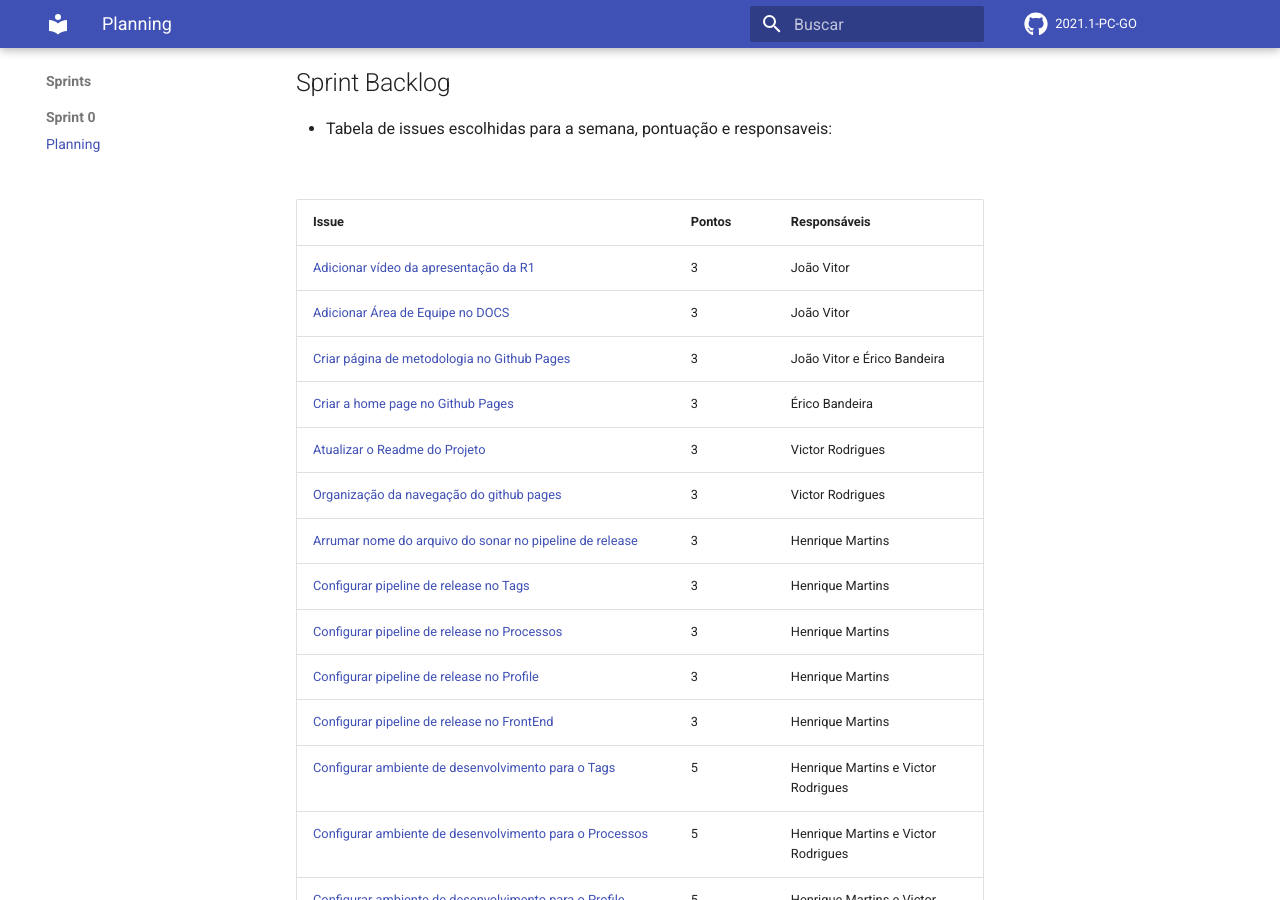
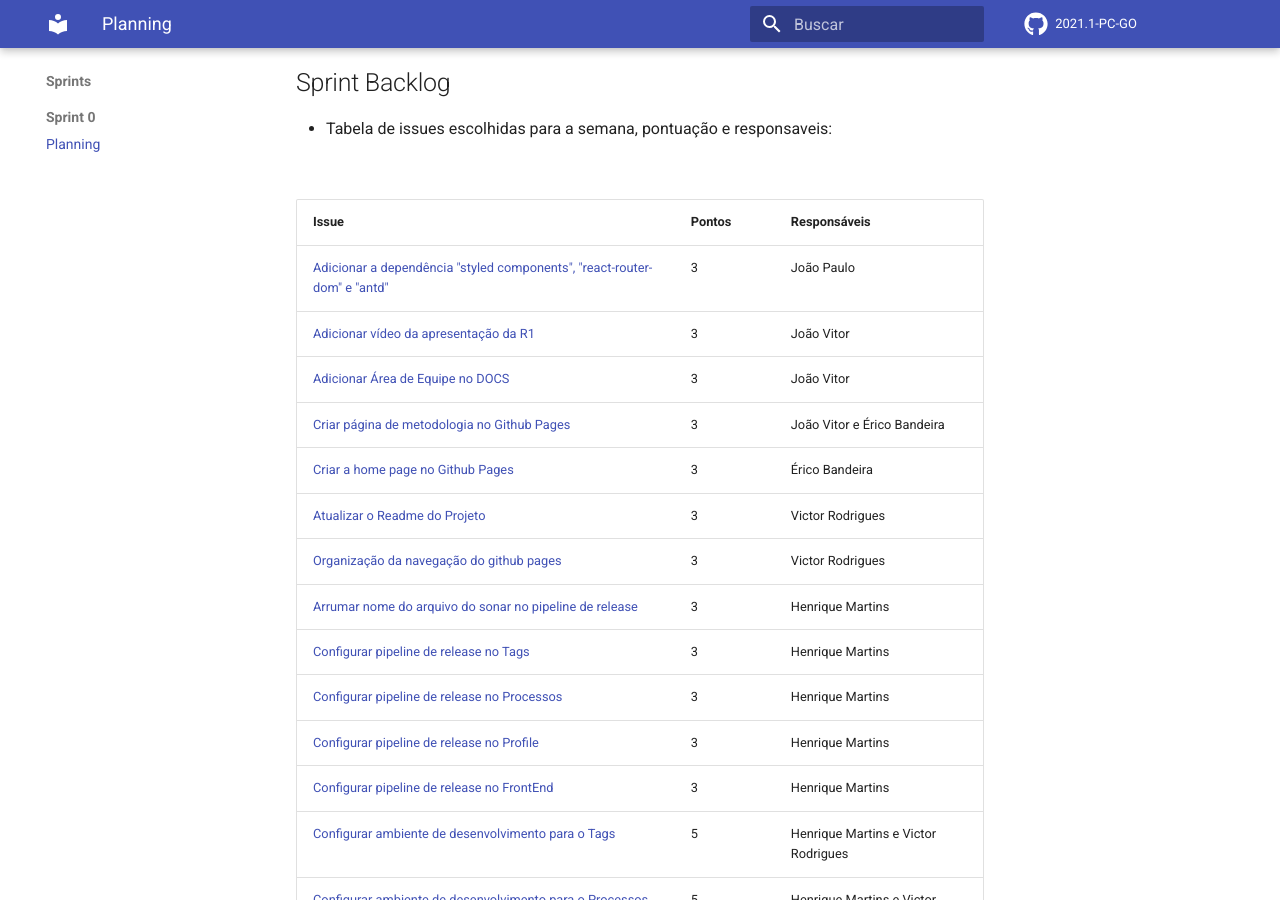
Before and after one commit to fga-eps-mds/2021.1-Oraculo, an MkDocs documentation site: the page built from docs/sprints/sprint0/planning.md, in a window 1280 px wide and 900 px high, scrolled down 813 px. Built offline with MkDocs 1.6.1 and Material for MkDocs 9.7.7, drawn with Linux system fonts in a browser that asks for light colours; comment, search, counter and statistics services are not loaded.

Commit message:
#55 update planning.md

```diff
--- a/docs/sprints/sprint0/planning.md
+++ b/docs/sprints/sprint0/planning.md
@@ -27,6 +27,7 @@
 
 | Issue                                                                                                                                | Pontos | Responsáveis                        |
 | ------------------------------------------------------------------------------------------------------------------------------------ | ------ | ----------------------------------- |
+| [Adicionar a dependência "styled components", "react-router-dom" e "antd"](https://github.com/fga-eps-mds/2021.1-Oraculo/issues/57)                                     | 3      | João Paulo                          |
 | [Adicionar vídeo da apresentação da R1](https://github.com/fga-eps-mds/2021.1-Oraculo/issues/32)                                     | 3      | João Vitor                          |
 | [Adicionar Área de Equipe no DOCS](https://github.com/fga-eps-mds/2021.1-Oraculo/issues/29)                                          | 3      | João Vitor                          |
 | [Criar página de metodologia no Github Pages](https://github.com/fga-eps-mds/2021.1-Oraculo/issues/28)                               | 3      | João Vitor e Érico Bandeira         |
```
